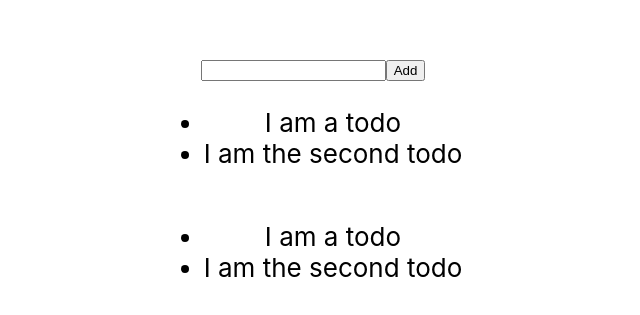
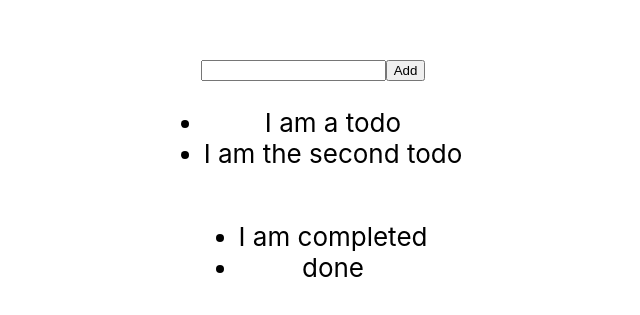
Before and after one commit to felloBonello/react-example-app, a React (Create React App) app: page / in a window 1280 px wide. Shown: the part 221-536 px from the top of the page, without its empty margins (327-967 px from the left). Built offline with nearby package versions, Linux system fonts and the light colour scheme.

Commit message:
refactor

```diff
--- a/src/App.jsx
+++ b/src/App.jsx
@@ -1,6 +1,6 @@
 import React from "react";
 import "./App.css";
-import Main from "./views/Main";
+import Main from "./app/views/Main";
 
 function App() {
   return (
--- a/src/app/AddTodo.js
+++ /dev/null
@@ -1,41 +0,0 @@
-import { Component } from "react";
-
-export class AddTodo extends Component {
-  state = { text: "", callback: () => {} };
-
-  constructor({ callback = () => {} }) {
-    super();
-    this.state.callback = callback;
-  }
-
-  updateText = (value) => {
-    this.setState({ ...this.state, text: value });
-  };
-
-  addTodo = () => {
-    // dispatch the add action
-    this.state.callback({
-      type: "ADD",
-      payload: { text: this.state.text },
-    });
-
-    this.updateText("");
-  };
-
-  render() {
-    return (
-      <div>
-        <input
-          onChange={(e) => this.updateText(e.target.value)}
-          value={this.state.text}
-          role="input"
-          type="text"
-          id="todo-text"
-        />
-        <button role="button" onClick={this.addTodo}>
-          Add
-        </button>
-      </div>
-    );
-  }
-}
--- a/src/app/List.js
+++ /dev/null
@@ -1,28 +0,0 @@
-import React from "react";
-import { connect } from "react-redux";
-
-export class List extends React.Component {
-  render() {
-    const { todos } = this.props;
-
-    return (
-      <ul data-testid="todo-list-component">
-        {todos.map((item) => (
-          <li key={item.id} data-testid={`todo-${item.id}`}>
-            {item.text}
-          </li>
-        ))}
-      </ul>
-    );
-  }
-}
-
-function mapStateToProps(state) {
-  const todo = state.todo;
-
-  return {
-    todos: todo.todos,
-  };
-}
-
-export default connect(mapStateToProps)(List);
--- a/src/app/TodoListComponent.js
+++ /dev/null
@@ -1,27 +0,0 @@
-import React from "react";
-import { connect } from "react-redux";
-import { AddTodo } from "./AddTodo";
-import { List } from "./List";
-
-export class TodoListComponent extends React.Component {
-  render() {
-    const { todos } = this.props;
-
-    return (
-      <>
-        <AddTodo callback={(action) => this.props.dispatch(action)} />
-        <List todos={todos} />
-      </>
-    );
-  }
-}
-
-function mapStateToProps(state) {
-  const todo = state.todo;
-
-  return {
-    todos: todo.todos,
-  };
-}
-
-export default connect(mapStateToProps)(TodoListComponent);
--- /dev/null
+++ b/src/app/components/List.js
@@ -0,0 +1,26 @@
+import React from "react";
+import PropTypes from "prop-types";
+
+export class List extends React.Component {
+  static propTypes = {
+    items: PropTypes.array
+  }
+
+  static defaultProps = {
+    items: []
+  }
+
+  render() {
+    const { items } = this.props;
+
+    return (
+      <ul data-testid="todosReducer-list-component">
+        {items?.map((item) => (
+          <li key={item.id} data-testid={`todosReducer-${item.id}`}>
+            {item.text}
+          </li>
+        ))}
+      </ul>
+    );
+  }
+}
--- /dev/null
+++ b/src/app/components/TodoList.js
@@ -0,0 +1,53 @@
+import React from "react";
+import { List } from "./List";
+import PropTypes from "prop-types";
+
+export default class TodoList extends React.Component {
+
+  static propTypes = {
+    list: PropTypes.array,
+    completedList: PropTypes.array,
+    addTodoCallback: PropTypes.func
+  }
+
+  static defaultProps = {
+    list: [],
+    completedList: [],
+    addTodoCallback: value => {}
+  }
+
+  constructor(props) {
+    super(props);
+    this.state = {text: ""};
+  }
+
+  updateText = (value) => {
+    this.setState((prev) => {return { ...prev, text: value }});
+  };
+
+  addTodo = () => {
+    this.props.addTodoCallback(this.state.text);
+    this.updateText("");
+  };
+
+  render() {
+    const { list, completedList } = this.props;
+    return (
+      <>
+        <div>
+          <input
+              onChange={(e) => this.updateText(e.target.value)}
+              value={this.state.text}
+              type="text"
+              id="todo-text"
+          />
+          <button onClick={this.addTodo}>
+            Add
+          </button>
+        </div>
+        <List key="list" items={list} />
+        <List key="completed" items={completedList} />
+      </>
+    );
+  }
+}
--- a/src/app/store.js
+++ b/src/app/store.js
@@ -1,8 +1,8 @@
 import { configureStore } from "@reduxjs/toolkit";
-import todoReducer from "../reducers/todo";
+import todosReducer from "../reducers/todosReducer";
 
 export const store = configureStore({
   reducer: {
-    todo: todoReducer,
+    todos: todosReducer,
   },
 });
--- /dev/null
+++ b/src/app/views/Main.js
@@ -0,0 +1,38 @@
+import React from "react";
+import { connect } from "react-redux";
+import TodoList from "../components/TodoList";
+
+export class Main extends React.Component {
+
+  addTodoCallback = (text) => {
+    this.props.dispatch({
+      type: "ADD",
+      payload: text,
+    });
+  }
+
+  render() {
+    const {list, completedList} = this.props;
+    console.log('main render')
+    return (
+      <>
+        <TodoList
+            list={list}
+            completedList={completedList}
+            addTodoCallback={this.addTodoCallback}
+        />
+      </>
+    );
+  }
+}
+
+function mapStateToProps(state) {
+  const { todos } = state;
+
+  return {
+    list: todos.list,
+    completedList: todos.complete
+  };
+}
+
+export default connect(mapStateToProps)(Main);
--- a/src/reducers/todo.js
+++ b/src/reducers/todosReducer.js
@@ -1,5 +1,5 @@
 export const initialState = {
-  todos: [
+  list: [
     {
       id: 1,
       text: "I am a todo",
@@ -9,7 +9,7 @@ export const initialState = {
       text: "I am the second todo",
     },
   ],
-  completedTodos: [
+  complete: [
     {
       id: 3,
       text: "I am completed",
@@ -23,18 +23,18 @@ export const initialState = {
 
 let currentId = 4;
 
-const todo = (state = initialState, action) => {
+const todosReducer = (state = initialState, action) => {
   console.log(action);
   switch (action.type) {
     case "ADD":
       currentId++;
       return {
         ...state,
-        todos: [...state.todos, { ...action.payload, id: currentId }],
+        list: [...state.list, { text: action.payload, id: currentId }],
       };
     default:
       return state;
   }
 };
 
-export default todo;
+export default todosReducer;
--- a/src/views/Main.js
+++ /dev/null
@@ -1,25 +0,0 @@
-import React from "react";
-import { connect } from "react-redux";
-import List from "../app/List";
-import TodoListComponent from "../app/TodoListComponent";
-
-export class Main extends React.Component {
-  render() {
-    return (
-      <>
-        <TodoListComponent />
-        <List todos={[]} />
-      </>
-    );
-  }
-}
-
-function mapStateToProps(state) {
-  const { todo } = state;
-
-  return {
-    todos: todo.todos,
-  };
-}
-
-export default connect(mapStateToProps)(Main);
```
Also changed, not shown: 2 other files (tests, documents, lock files or other folders).
